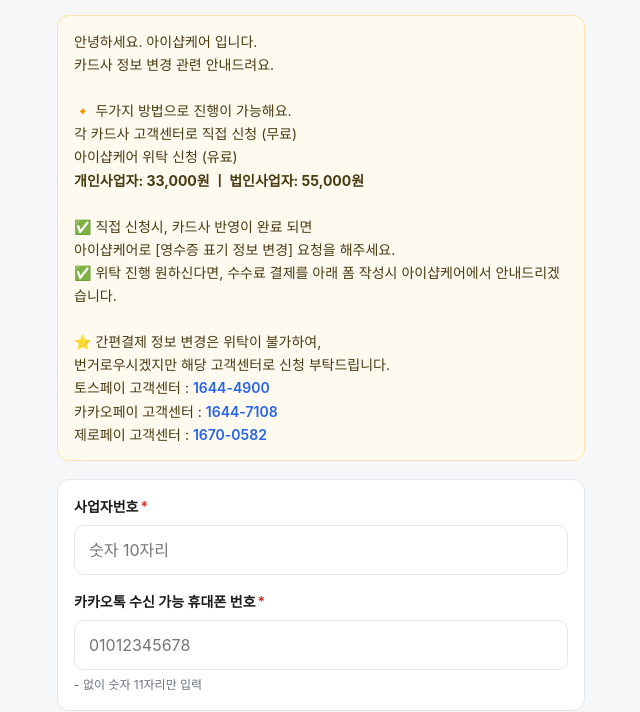
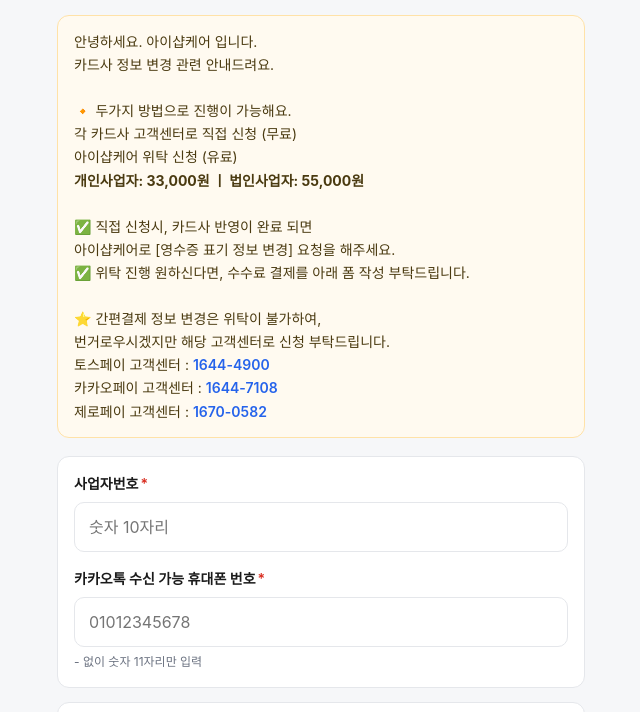
Before and after one commit to jieun12-web/card-info-change, a plain HTML site: page index.html in a window 1280 px wide. Shown: the part 54-766 px from the top of the page, without its empty margins (319-959 px from the left). Drawn offline with Linux system fonts and the light colour scheme.

Commit message:
안내 문구 수정: 위탁 진행 안내 문구를 폼 작성 부탁으로 변경

```diff
--- a/index.html
+++ b/index.html
@@ -199,7 +199,7 @@
 
 ✅ 직접 신청시, 카드사 반영이 완료 되면
 아이샵케어로 [영수증 표기 정보 변경] 요청을 해주세요.
-✅ 위탁 진행 원하신다면, 수수료 결제를 아래 폼 작성시 아이샵케어에서 안내드리겠습니다.
+✅ 위탁 진행 원하신다면, 수수료 결제를 아래 폼 작성 부탁드립니다.
 
 ⭐ 간편결제 정보 변경은 위탁이 불가하여,
 번거로우시겠지만 해당 고객센터로 신청 부탁드립니다.
```
